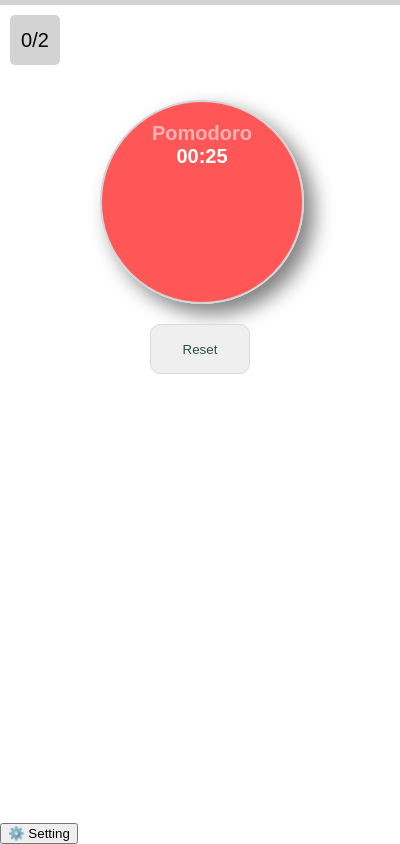
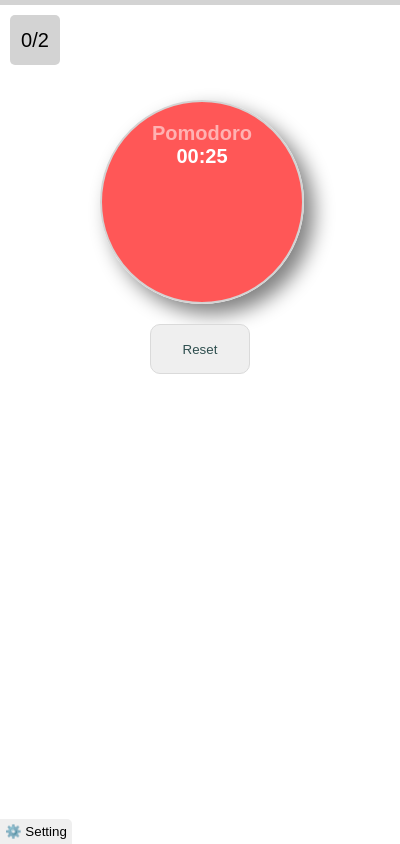
Before and after one commit to Thanhfdq/pomodoro-timer-app, an Electron app: page index.html in a window 400 px wide. Drawn offline with Linux system fonts and the light colour scheme.

Commit message:
Fix setting button problem in css

```diff
--- a/css/mainWindow.css
+++ b/css/mainWindow.css
@@ -100,6 +100,9 @@ body {
 
 /* footer part */
 #setting-button{
+    border: none;
+    border-radius: 0 5px 0 0;
+    padding: 5px;
 }
 .footer-part {
     position: absolute;
```
